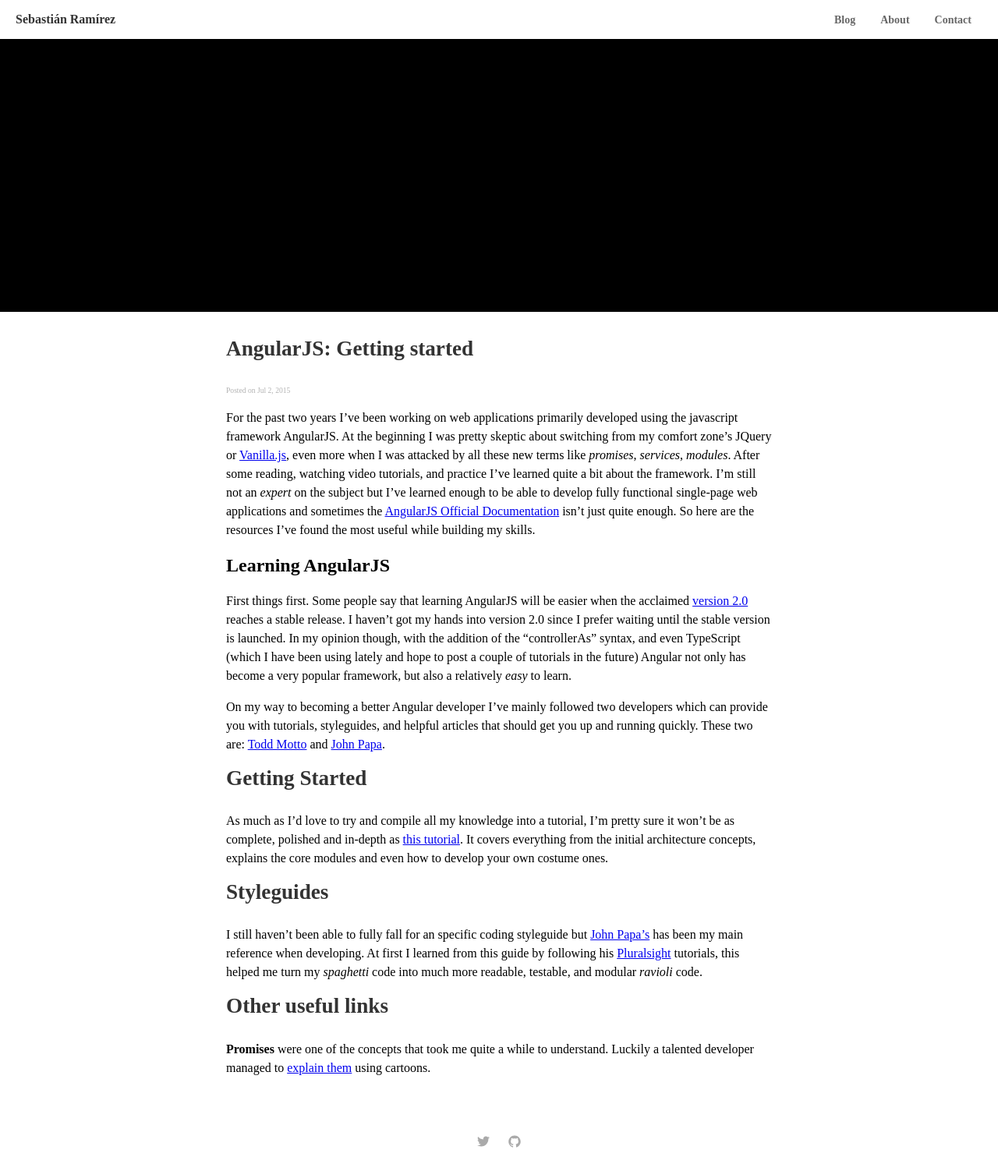
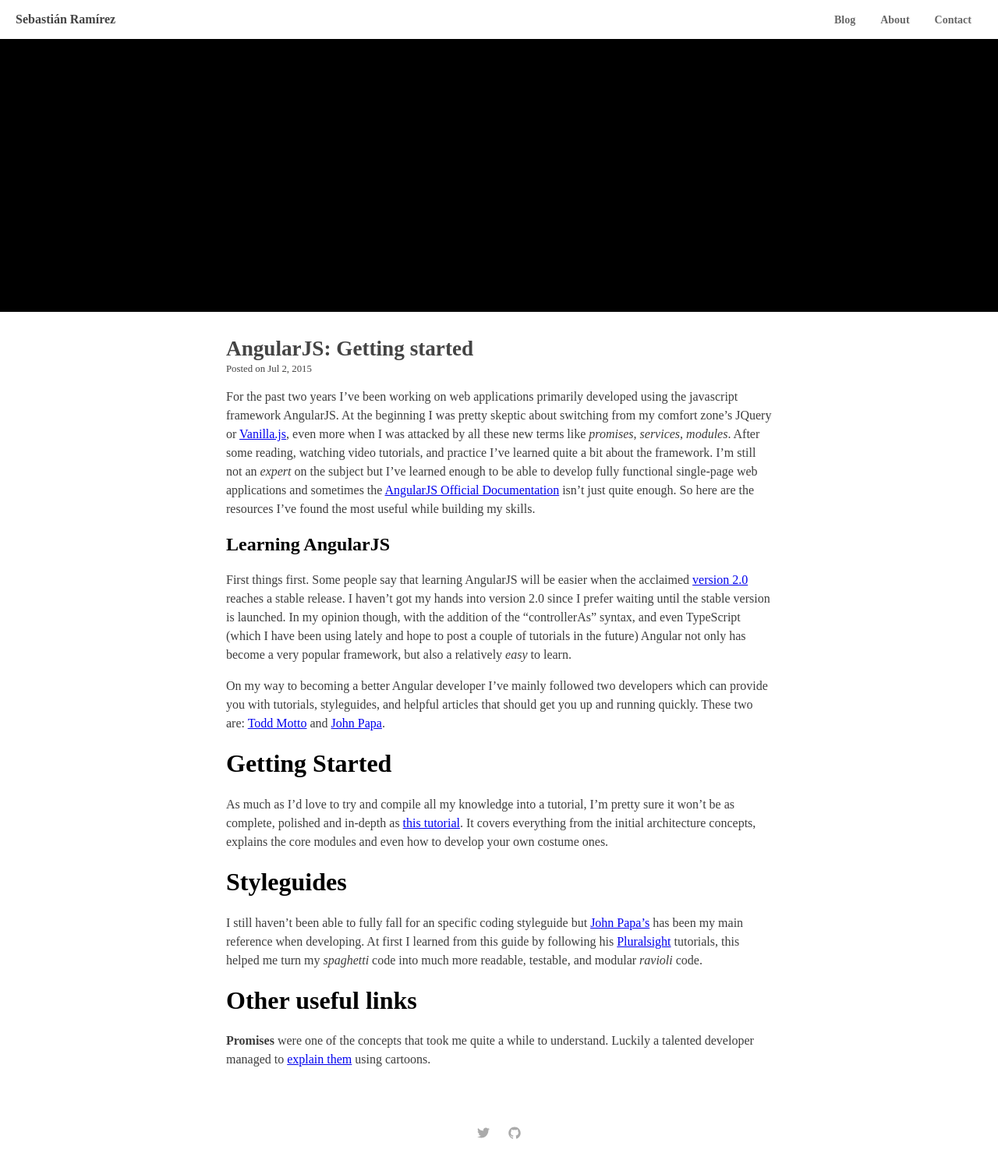
Before and after one commit to s-ramirez/s-ramirez.github.io, a Jekyll site: the page built from _posts/2015-07-02-angular-form-validation.md, in a window 1280 px wide. Shown: the whole page at 78% size. Built offline with Jekyll 4.4.1, drawn with Linux system fonts in a browser that asks for light colours; some web fonts are replaced.

Commit message:
Editing some colors and margins

```diff
--- a/_layouts/post.html
+++ b/_layouts/post.html
@@ -2,9 +2,9 @@
 layout: default
 ---
 <div class="content post">
-  <h1>{{ page.title }}</h3>
-    <small>
-      Posted on {{ page.date | date: "%b %-d, %Y" }}
-    </small>
-    {{ content }}
+  <div class="post-header">
+    <h1>{{ page.title }}</h1>
+    <small>Posted on {{ page.date | date: "%b %-d, %Y" }}</small>
+  </div>
+  {{ content }}
 </div>
--- a/_sass/post.scss
+++ b/_sass/post.scss
@@ -1,19 +1,23 @@
 .post {
   padding: 2em 0;
+  .post-header {
+    margin-bottom: 1em;
+
     h1 {
       font-size: 1.7em;
       margin-top: 0;
-    margin-bottom: 1em;
+      margin-bottom: 0;
       color: $header-color;
     }
 
     small {
       color: $subheader-color;
-    font-size: 0.6em;
+      font-size: 0.8em;
     }
-
+  }
   p {
     font-size: 1em;
     line-height: 1.5em;
+    color: $content-color;
   }
 }
--- a/_sass/variables.scss
+++ b/_sass/variables.scss
@@ -2,6 +2,7 @@
 $font-stack: 'Droid Sans';
 
 /* Colors */
-$header-color: rgba(0,0,0,0.8);
-$subheader-color: rgba(0,0,0,0.3);
+$header-color: #444;
+$content-color: #3d3d3d;
+$subheader-color: #444;
 $navigation-color: rgba(0,0,0,0.6);
```
Lines whose indentation alone changed are shown as unchanged.
